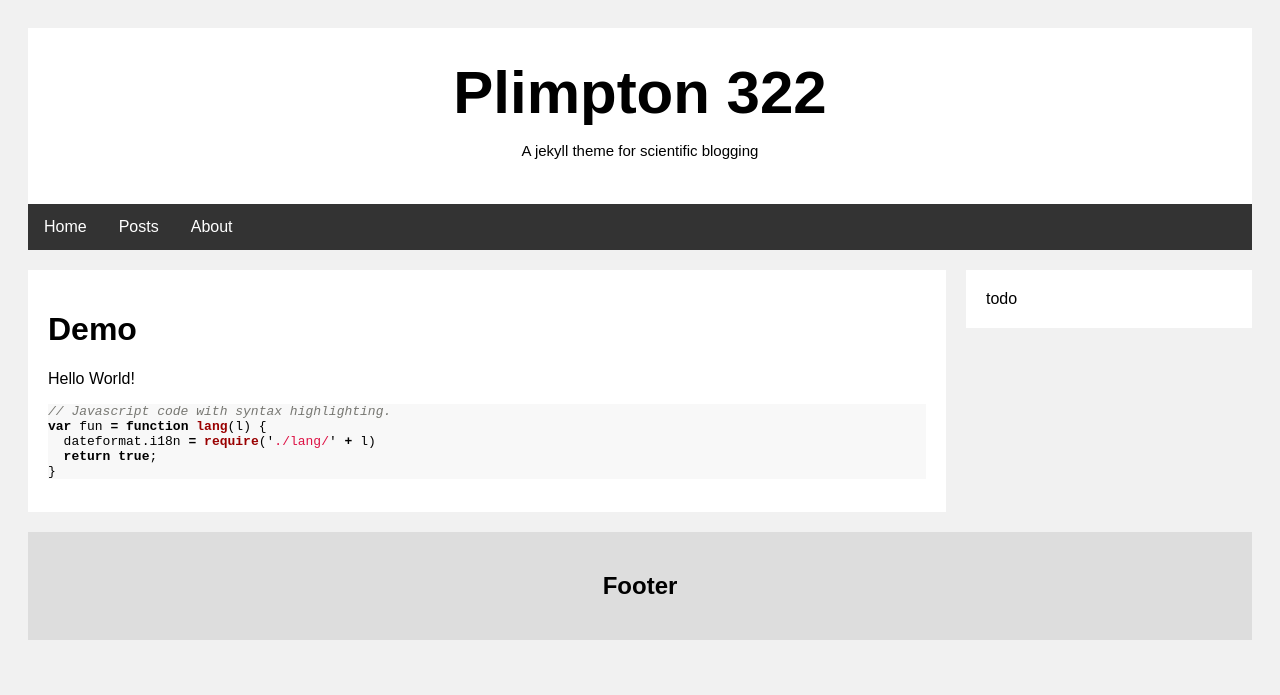
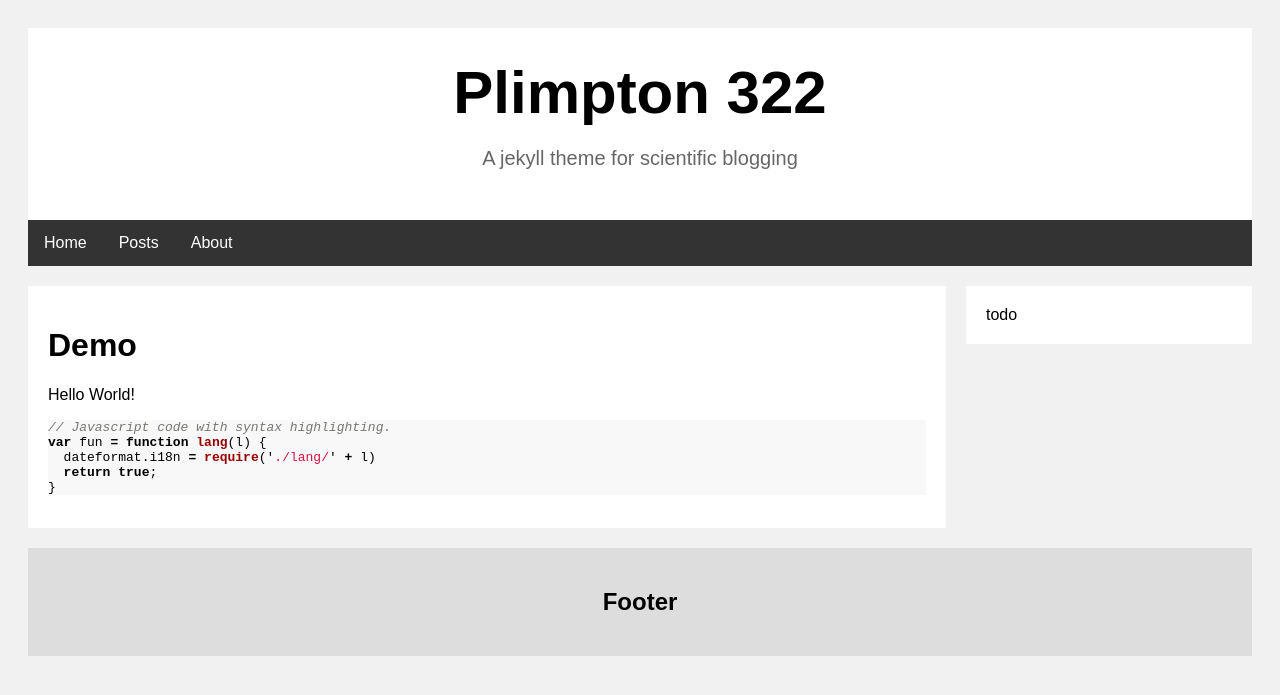
Before and after one commit to adrian-dalessandro/Plimpton322, a Jekyll site: the page built from index.md, in a window 1280 px wide. Shown: the top 695 px of the page. Built offline with Jekyll 4.4.1, drawn with Linux system fonts in a browser that asks for light colours.

Commit message:
Update main.scss

```diff
--- a/_sass/main.scss
+++ b/_sass/main.scss
@@ -22,7 +22,8 @@ body {
 }
 
 .header p {
-   font-size: 15px;
+   font-size: 20px;
+   color: #666;
 }
 
 /* Create two unequal columns that floats next to each other */
```
